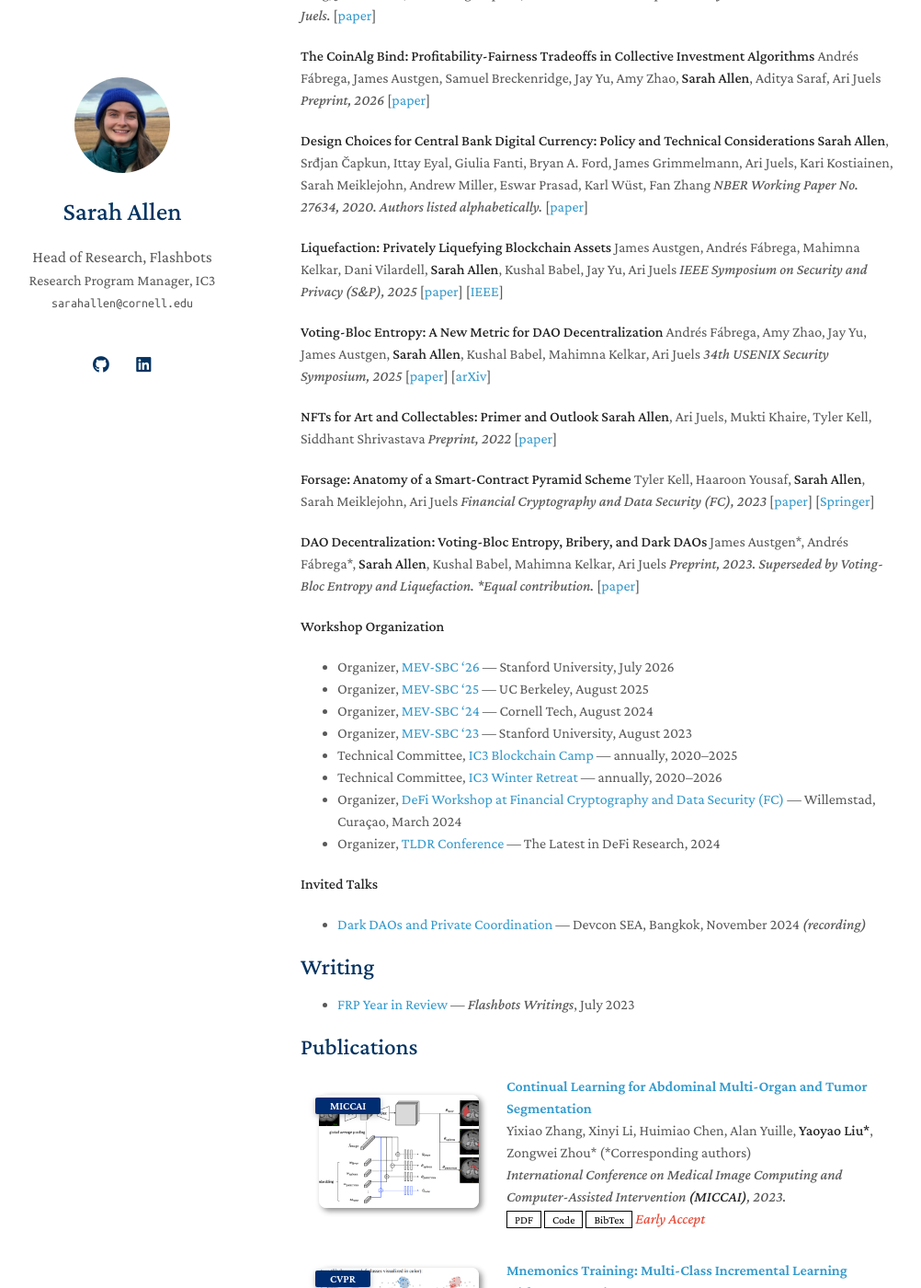
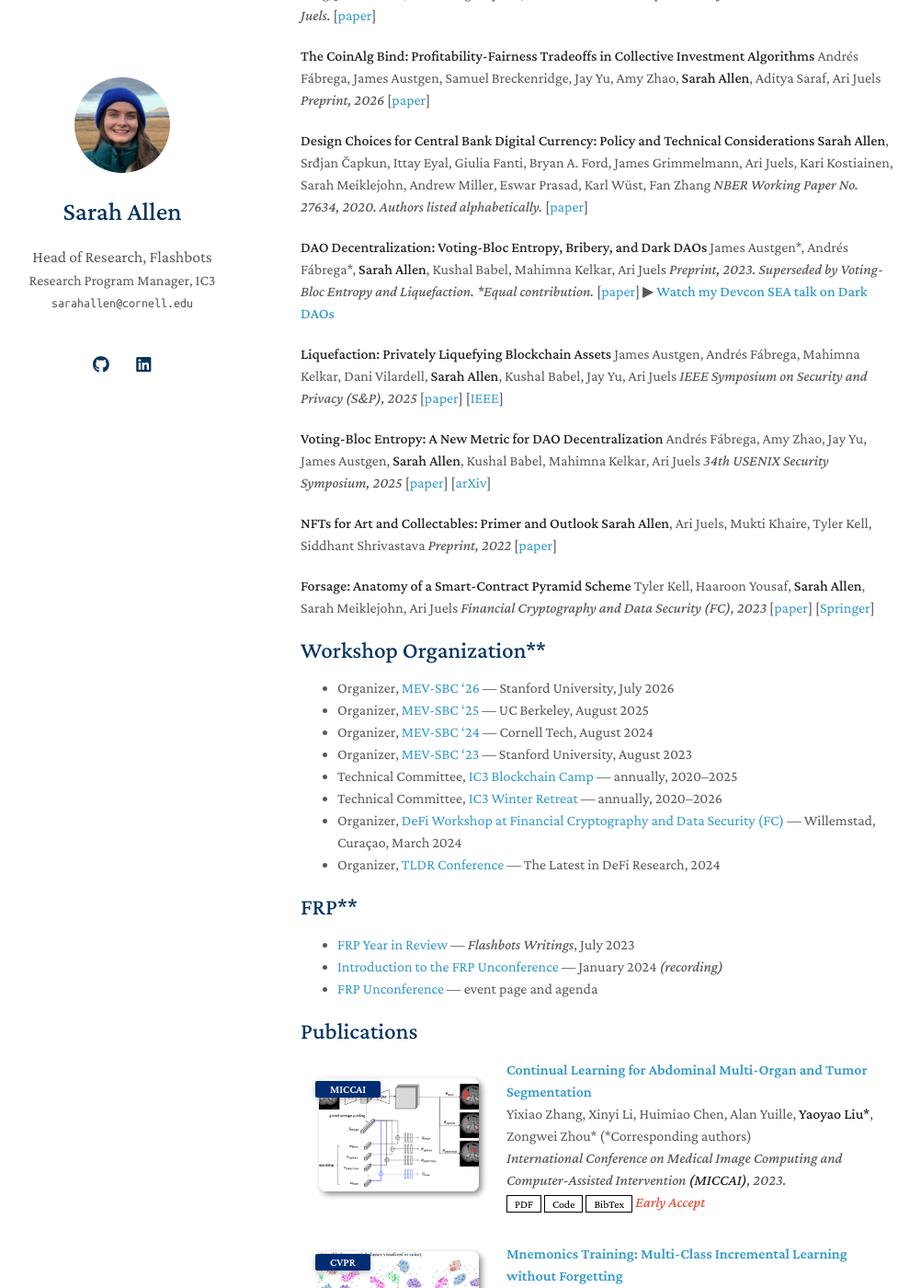
Before and after one commit to Bandeirainveste/bandeirainveste.github.io, a Jekyll site: the page built from index.md, in a window 1280 px wide and 1400 px high, scrolled down 310 px. Shown: the whole window at 92% size, without its empty margins (143-1145 px from the left). Built offline with Jekyll 4.4.1, drawn with Linux system fonts in a browser that asks for light colours; a style sheet for code colours, icons or effects is not loaded; our own code applies the rules of GitHub Pages for plain Markdown files.

Commit message:
Update index.md

```diff
--- a/index.md
+++ b/index.md
@@ -23,6 +23,12 @@
 *NBER Working Paper No. 27634, 2020. Authors listed alphabetically.*
 [[paper](https://www.nber.org/papers/w27634)]
 
+**DAO Decentralization: Voting-Bloc Entropy, Bribery, and Dark DAOs**
+James Austgen\*, Andrés Fábrega\*, **Sarah Allen**, Kushal Babel, Mahimna Kelkar, Ari Juels
+*Preprint, 2023. Superseded by Voting-Bloc Entropy and Liquefaction. \*Equal contribution.*
+[[paper](https://arxiv.org/abs/2311.03530)]
+▶ **[Watch my Devcon SEA talk on Dark DAOs](https://www.youtube.com/watch?v=dC3pIbvEte0)**
+
 **Liquefaction: Privately Liquefying Blockchain Assets**
 James Austgen, Andrés Fábrega, Mahimna Kelkar, Dani Vilardell, **Sarah Allen**, Kushal Babel, Jay Yu, Ari Juels
 *IEEE Symposium on Security and Privacy (S&P), 2025*
@@ -59,13 +61,11 @@
 - Organizer, [DeFi Workshop at Financial Cryptography and Data Security (FC)](https://link.springer.com/book/10.1007/978-3-031-69231-4) — Willemstad, Curaçao, March 2024
 - Organizer, [TLDR Conference](https://easychair.org/cfp/TLDR24) — The Latest in DeFi Research, 2024
 
-**Invited Talks**
-
-- [Dark DAOs and Private Coordination](https://www.youtube.com/watch?v=dC3pIbvEte0) — Devcon SEA, Bangkok, November 2024 *(recording)*
-
-## Writing
+## FRP**
 
 - [FRP Year in Review](https://writings.flashbots.net/frp-year-in-review) — *Flashbots Writings*, July 2023
+- [Introduction to the FRP Unconference](https://www.youtube.com/watch?v=xyukZ98OKbY) — January 2024 *(recording)*
+- [FRP Unconference](https://collective.flashbots.net/t/frp-unconference/2969) — event page and agenda
 
 
 {% include_relative _includes/publications.md %}
```
Also changed, not shown: other parts of index.md (+1 -5 lines).
